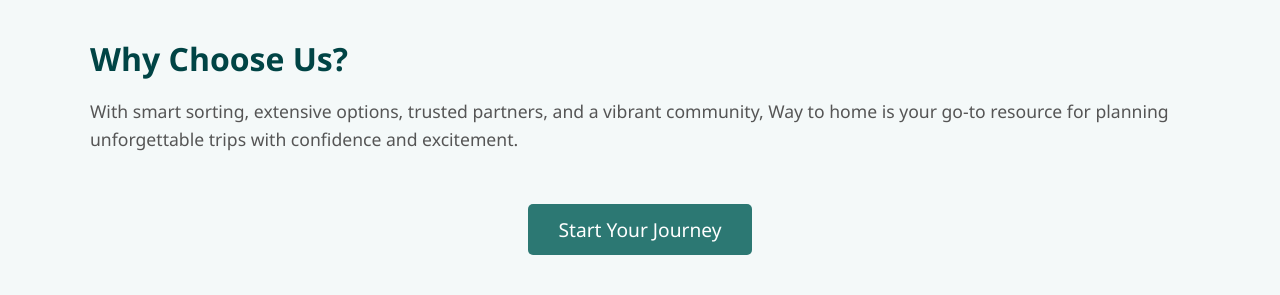
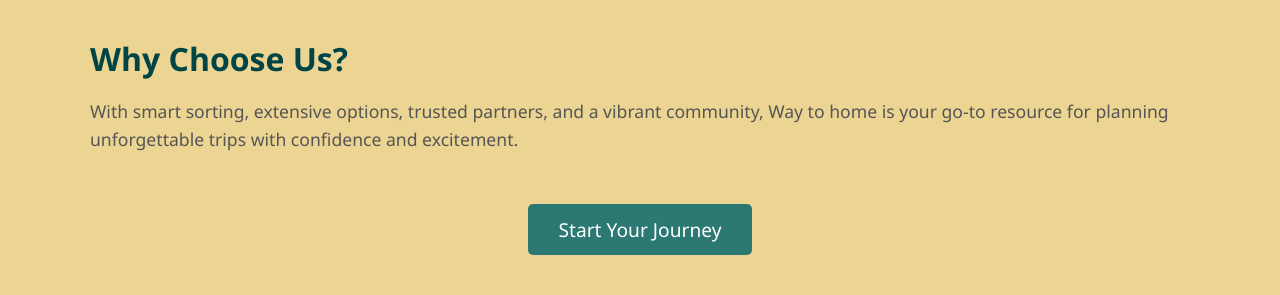
Before and after one commit to Aayushpahwa/Way-to-home, a plain HTML site: page 8.html in a window 1280 px wide. Shown: the part 671-966 px from the top of the page. Drawn offline with Linux system fonts and the light colour scheme.

Commit message:
color background

```diff
--- a/8.html
+++ b/8.html
@@ -9,7 +9,7 @@
       font-family: 'Segoe UI', Tahoma, Geneva, Verdana, sans-serif;
       margin: 0;
       padding: 0;
-      background-color: #f4f9f9;
+      background-color: #ecd492;
       color: #333;
     }
     .container {
```
